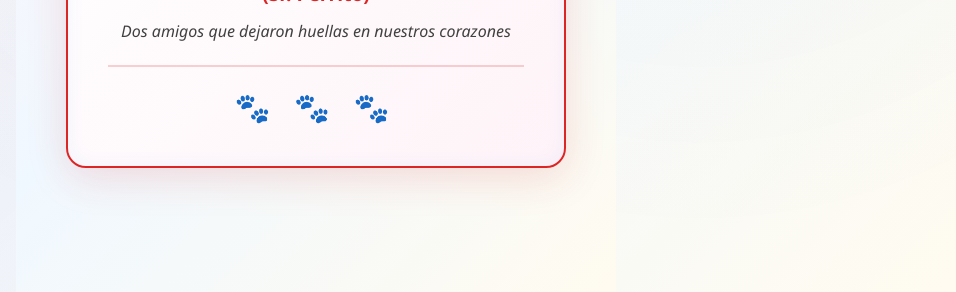
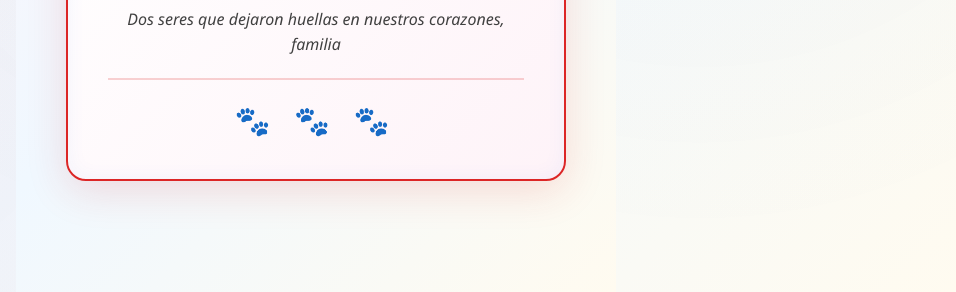
Before and after one commit to UTYSC/CursoMCSc900, a website: page src/index.html in a window 1280 px wide. Shown: the part 508-800 px from the top of the page, without its empty margins (324-1280 px from the left). Drawn offline with Linux system fonts and the light colour scheme.

Commit message:
mejore aun mas

```diff
--- a/src/index.html
+++ b/src/index.html
@@ -66,7 +66,7 @@
         </div>
         <div class="memorial-content">
           <p>En memoria de <strong>Pirruñis (Gatuchis)</strong> y <strong>Petete (Sr. Perrito)</strong></p>
-          <p class="memorial-subtitle">Dos amigos que dejaron huellas en nuestros corazones</p>
+          <p class="memorial-subtitle">Dos seres que dejaron huellas en nuestros corazones, familia </p>
         </div>
         <div class="memorial-footer">
           <div class="paw-prints">🐾 🐾 🐾</div>
```
